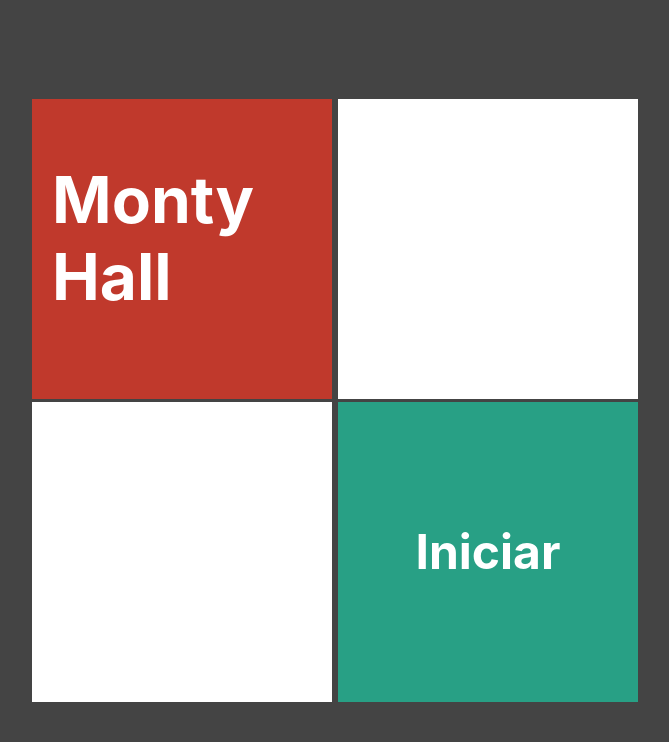
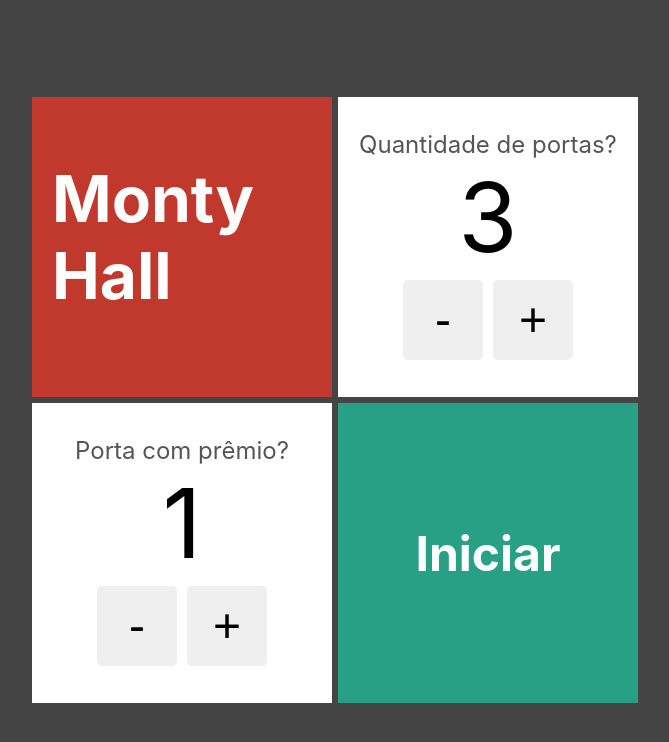
Before and after one commit to acamilass/next-montyhall-app, a Next.js app: page / in a window 1280 px wide. Shown: the top 742 px of the page, without its empty margins (305-974 px from the left). Built offline with nearby package versions, Linux system fonts and the light colour scheme.

Commit message:
Finalizando o jogo

```diff
--- /dev/null
+++ b/components/NumberInput.tsx
@@ -0,0 +1,29 @@
+import styles from '../styles/NumberInput.module.css'
+
+interface NumberInputProps {
+  text: string
+  value: number
+  onChange: (newValue: number) => void
+}
+
+export default function NumberInput(props: NumberInputProps) {
+
+  const subtract = () => {
+    props.onChange(props.value - 1)
+  }
+
+  const add = () => {
+    props.onChange(props.value + 1)
+  }
+
+  return (
+    <div className={styles.numberInput}>
+      <span className={styles.text}>{props.text}</span>
+      <span className={styles.value}>{props.value}</span>
+      <div className={styles.btnBox}>
+        <button className={styles.btn} onClick={subtract}>-</button>
+        <button className={styles.btn} onClick={add}>+</button>
+      </div>
+    </div>
+  )
+}
--- a/pages/index.tsx
+++ b/pages/index.tsx
@@ -1,20 +1,31 @@
 import Card from '../components/Card';
 import styles from '../styles/Home.module.css'
 import Link from 'next/link'
+import NumberInput from '../components/NumberInput';
+import { useState } from 'react';
 
 export default function Home() {
+  const [doorsNumber, setDoors] = useState(3)
+  const [doorWithGift, setDoorWithGift] = useState(1)
+
   return (
     <div className={styles.home}>
       <div className="">
         <Card bgColor="#c0392c">
           <h1>Monty Hall</h1>
         </Card>
-        <Card></Card>
+        <Card>
+          <NumberInput text="Quantidade de portas?" value={doorsNumber} onChange={newDoors => setDoors(newDoors)} />
+        </Card>
       </div>
       <div className="">
-        <Card></Card>
+        <Card>
+          <NumberInput text="Porta com prêmio?"
+            value={doorWithGift}
+            onChange={newDoorWithGift => setDoorWithGift(newDoorWithGift)} />
+        </Card>
         <Card bgColor="#28a085">
-          <Link href={`/game/4/2`}>
+          <Link href={`/game/${doorsNumber}/${doorWithGift}`}>
             <h2 className={styles.link}>Iniciar</h2>
           </Link>
         </Card>
--- a/styles/Door.module.css
+++ b/styles/Door.module.css
@@ -32,6 +32,8 @@
 
   padding: 15px;
   background-color: chocolate;
+
+  cursor: pointer;
 }
 
 .number {
@@ -47,6 +49,8 @@
   width: 20px;
   border-radius: 50%;
   background-color: brown;
+
+  cursor: pointer;
 }
 
 .floor {
--- a/styles/Home.module.css
+++ b/styles/Home.module.css
@@ -1,8 +1,13 @@
 .home {
   display: flex;
+  flex-direction: column;
   justify-content: center;
   align-items: center;
   height: 100vh;
+}
+
+.home > div {
+  display: flex;
 }
 
 .link {
--- /dev/null
+++ b/styles/NumberInput.module.css
@@ -0,0 +1,33 @@
+.numberInput {
+  display: flex;
+  flex: 1;
+  flex-direction: column;
+  align-items: center;
+  justify-content: center;
+  color: #000;
+}
+
+.text {
+  color: #555;
+  font-size: 1.5rem;
+}
+
+.value {
+  font-size: 6rem;
+}
+
+.btnBox {
+  display: flex;
+}
+
+.btn {
+  display: flex;
+  justify-content: center;
+  align-items: center;
+  font-size: 3rem;
+  height: 80px;
+  width: 80px;
+  margin: 5px;
+  border: none;
+  border-radius: 5px;
+}
```
Also changed, not shown: pages/game/[doors]/[hasGift].tsx (+13 -1 lines).
